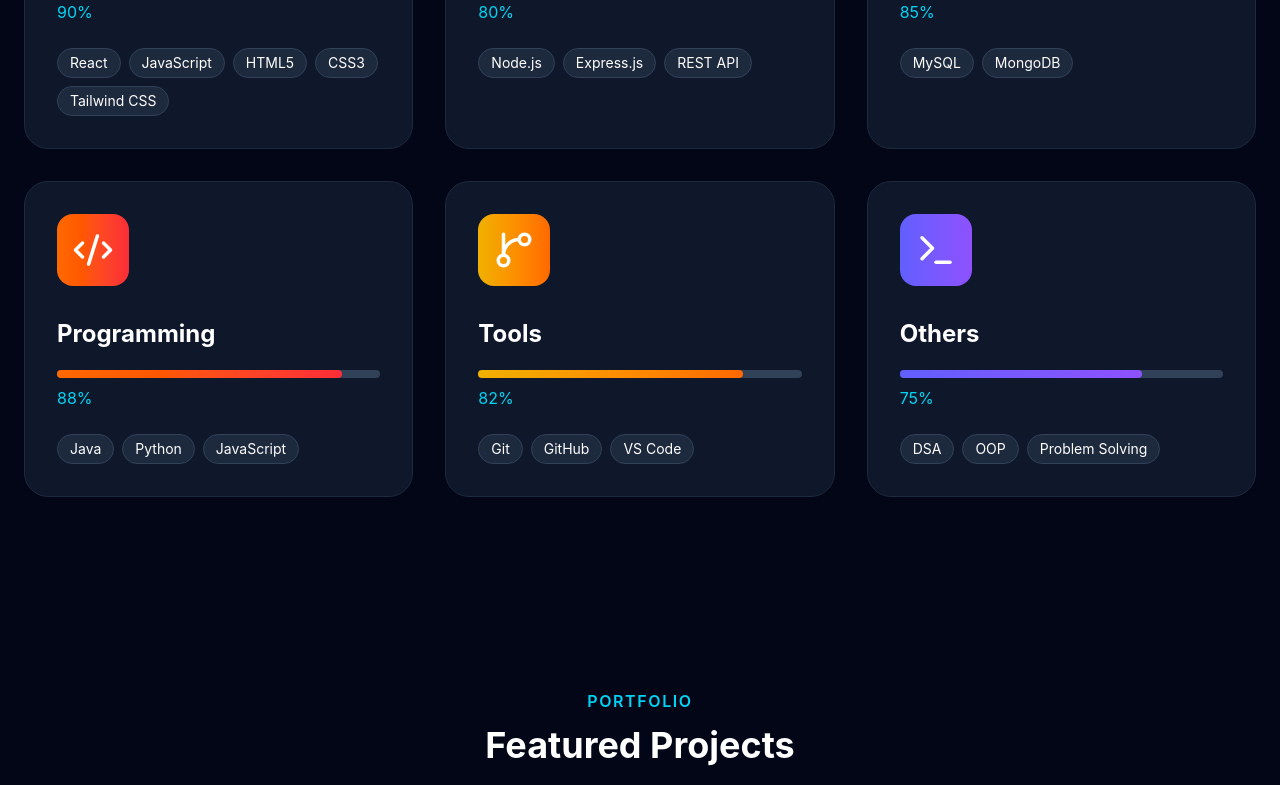
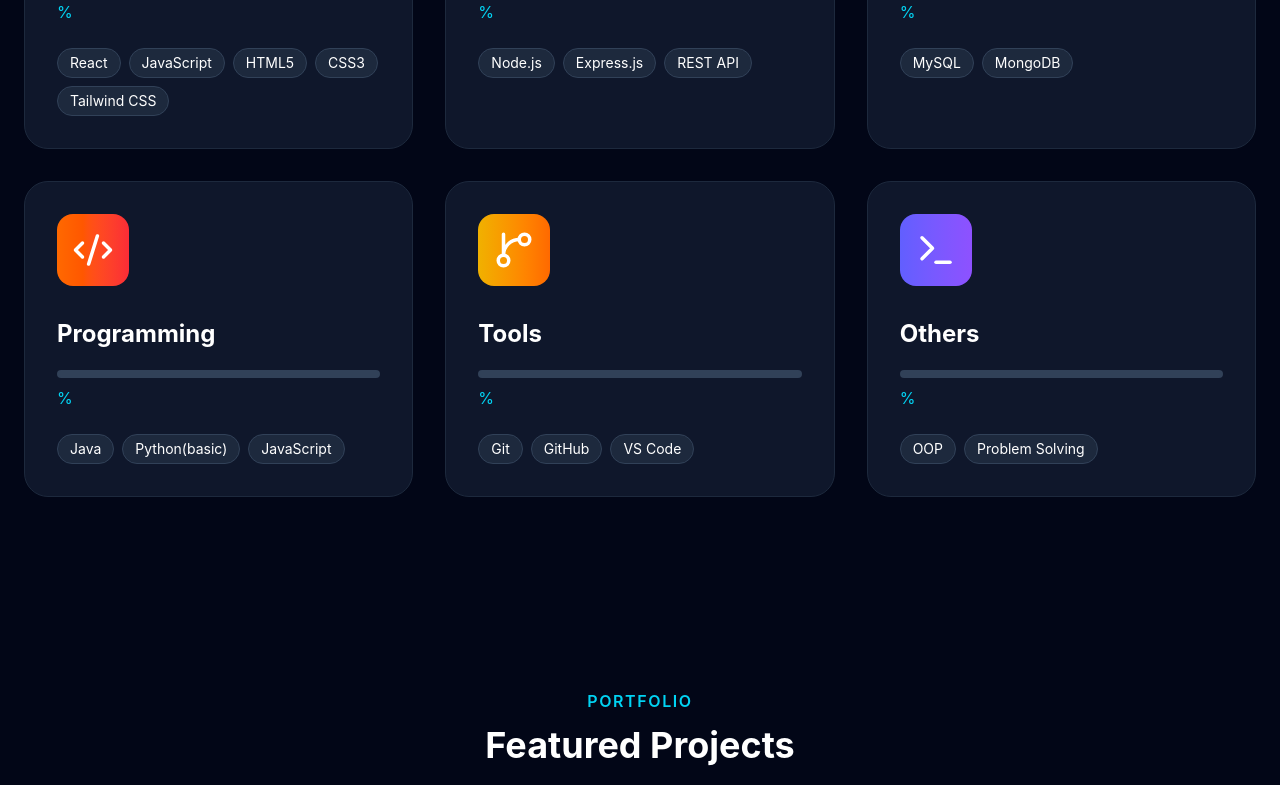
Before and after one commit to satyam9137/Satyam_portfolio, a React (Vite) app: page / in a window 1280 px wide. Shown: the part 2280-3065 px from the top of the page. Built offline with nearby package versions, Linux system fonts and the light colour scheme.

Commit message:
modify the code

```diff
--- a/src/components/Skills.jsx
+++ b/src/components/Skills.jsx
@@ -12,44 +12,44 @@ const skills = [
   {
     icon: <Globe size={42} />,
     title: "Frontend",
-    progress: 90,
+
     color: "from-cyan-500 to-blue-500",
     tech: ["React", "JavaScript", "HTML5", "CSS3", "Tailwind CSS"],
   },
   {
     icon: <Server size={42} />,
     title: "Backend",
-    progress: 80,
+
     color: "from-purple-500 to-pink-500",
     tech: ["Node.js", "Express.js", "REST API"],
   },
   {
     icon: <Database size={42} />,
     title: "Database",
-    progress: 85,
+
     color: "from-green-500 to-emerald-500",
     tech: ["MySQL", "MongoDB"],
   },
   {
     icon: <Code2 size={42} />,
     title: "Programming",
-    progress: 88,
+
     color: "from-orange-500 to-red-500",
-    tech: ["Java", "Python", "JavaScript"],
+    tech: ["Java", "Python(basic)", "JavaScript"],
   },
   {
     icon: <GitBranch size={42} />,
     title: "Tools",
-    progress: 82,
+
     color: "from-yellow-500 to-orange-500",
     tech: ["Git", "GitHub", "VS Code"],
   },
   {
     icon: <Terminal size={42} />,
     title: "Others",
-    progress: 75,
+
     color: "from-indigo-500 to-violet-500",
-    tech: ["DSA", "OOP", "Problem Solving"],
+    tech: ["OOP", "Problem Solving"],
   },
 ];
 
```
